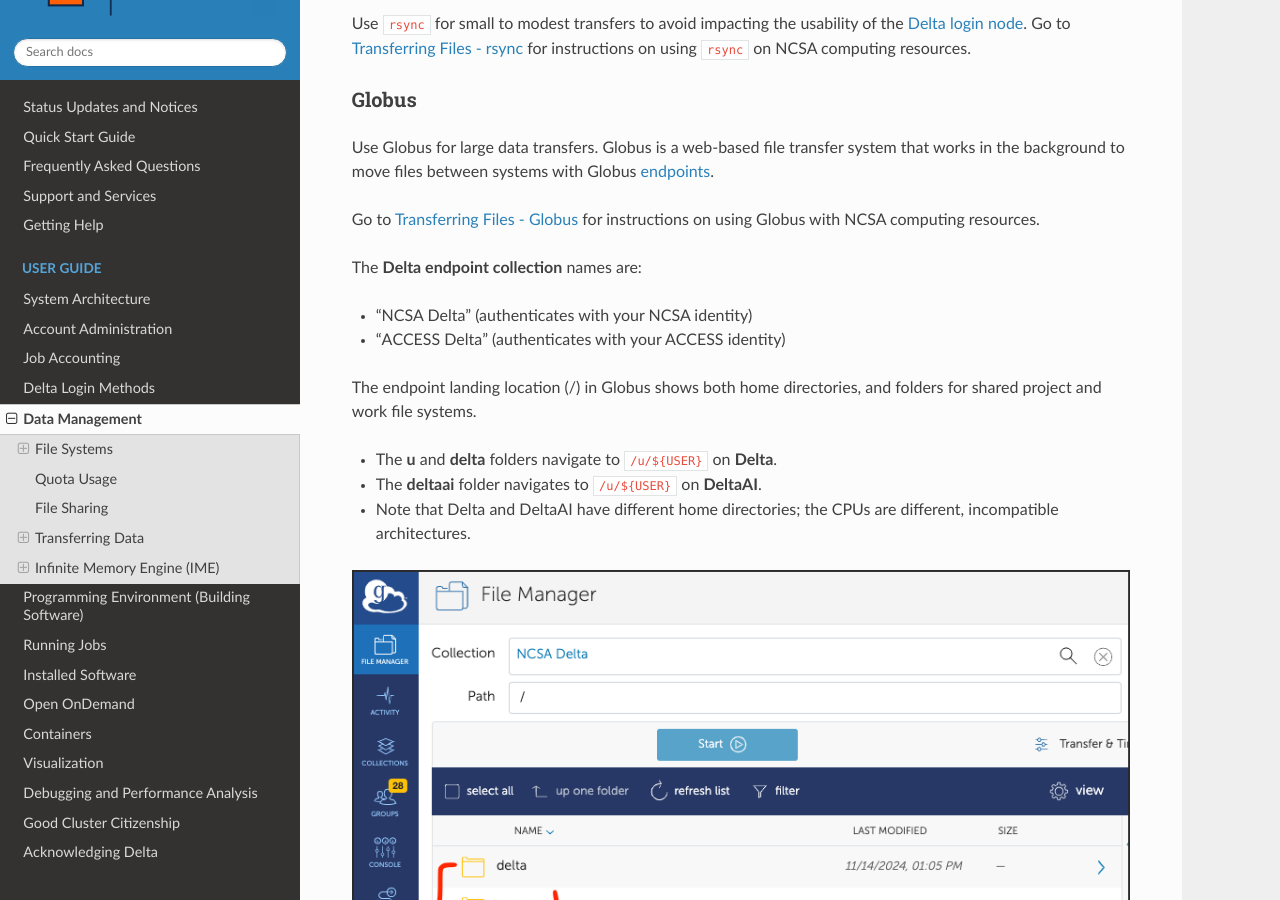
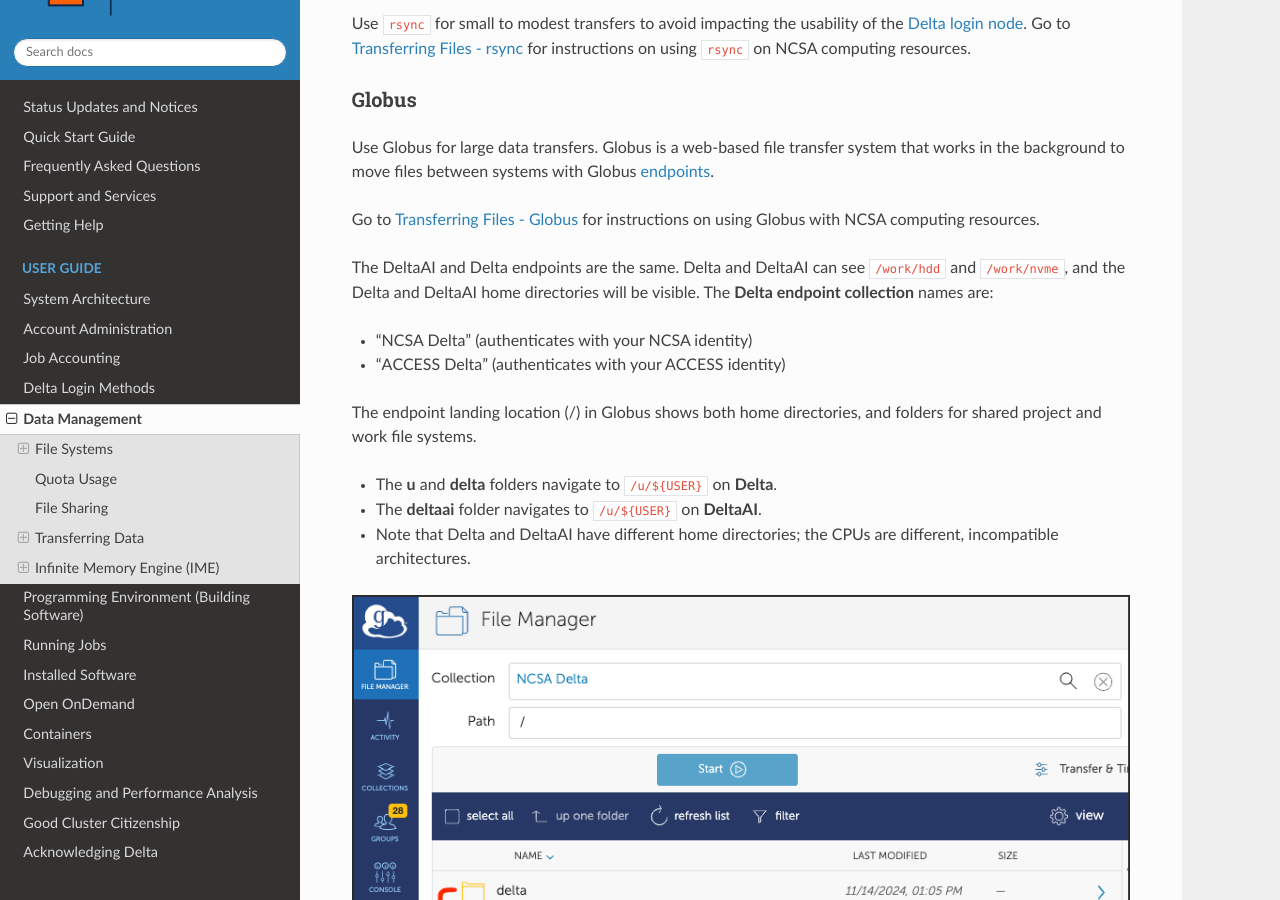
Before and after one commit to ncsa/Delta_doc, a Sphinx documentation site: the page built from docs/source/user_guide/data_mgmt.rst, in a window 1280 px wide and 900 px high, scrolled down 3174 px. Built offline with Sphinx 7.4.7 and the Read the Docs theme 3.1.0, drawn with Linux system fonts in a browser that asks for light colours.

Commit message:
Update data_mgmt.rst updated globus endpoint section to match DeltaAI docs

```diff
--- a/docs/source/user_guide/data_mgmt.rst
+++ b/docs/source/user_guide/data_mgmt.rst
@@ -158,7 +158,7 @@ Use Globus for large data transfers. Globus is a web-based file transfer system
 
 Go to `Transferring Files - Globus <https://docs.ncsa.illinois.edu/en/latest/common/transfer.html#globus>`_ for instructions on using Globus with NCSA computing resources.
 
-The **Delta endpoint collection** names are:
+The DeltaAI and Delta endpoints are the same. Delta and DeltaAI can see ``/work/hdd`` and ``/work/nvme``, and the Delta and DeltaAI home directories will be visible. The **Delta endpoint collection** names are:
 
 - "NCSA Delta" (authenticates with your NCSA identity)
 - "ACCESS Delta" (authenticates with your ACCESS identity)
```
